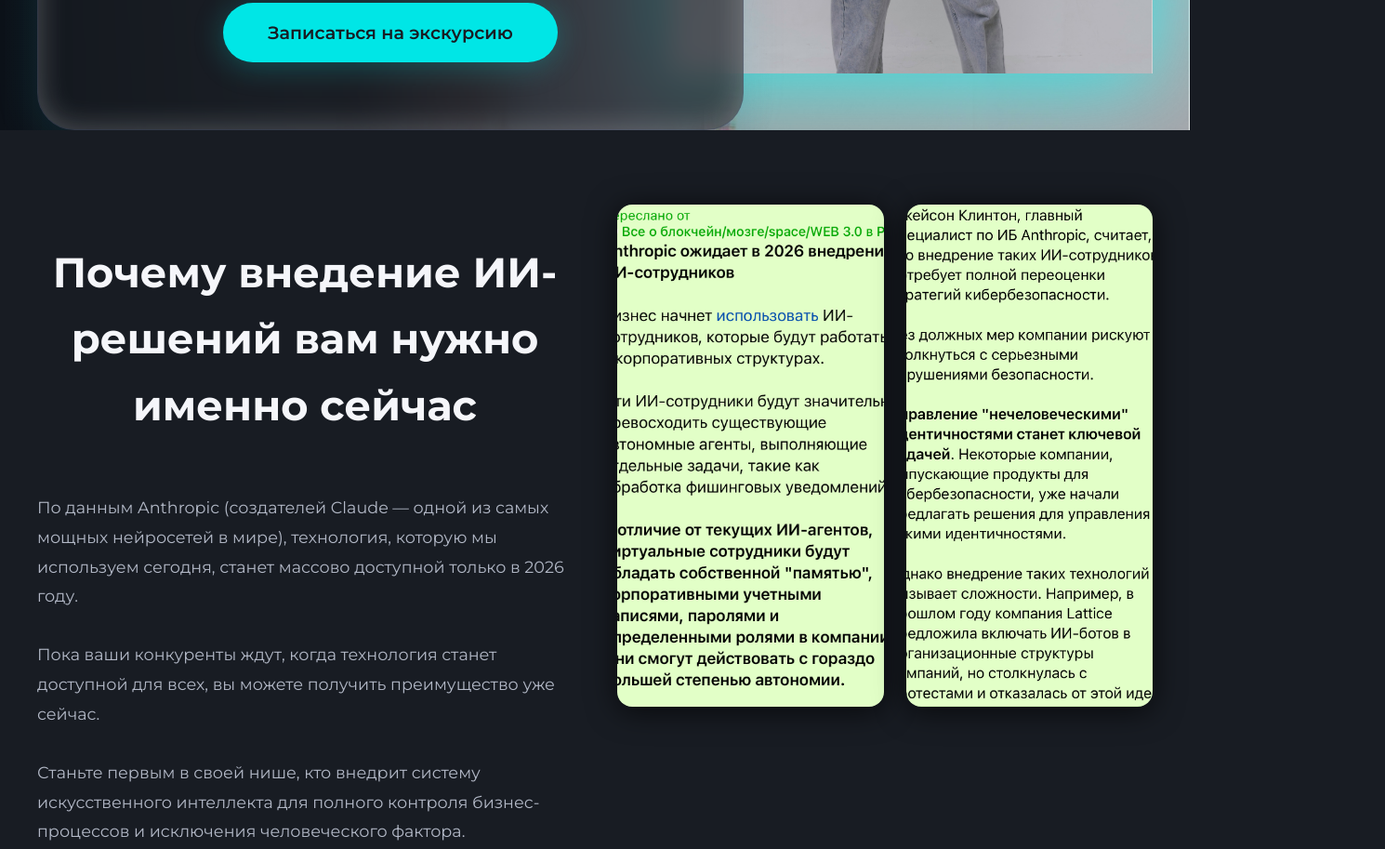
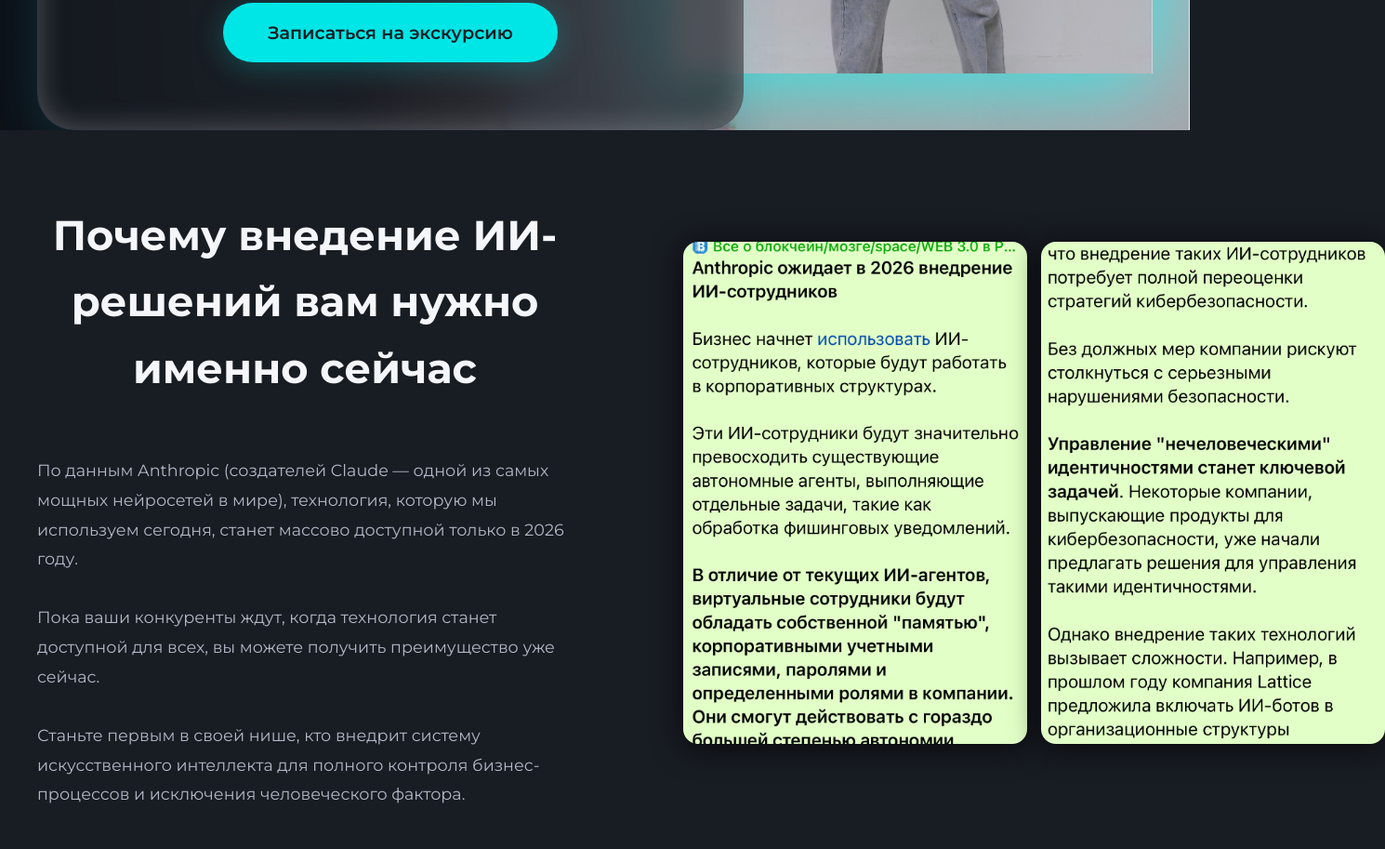
Before and after one commit to AgentSmoki/neuroimpuls, a plain HTML site: page index.html in a window 1280 px wide. Shown: the part 728-1641 px from the top of the page at 93% size, 1490 px wide, since content can reach past the window. Drawn offline with Linux system fonts and the light colour scheme.

Commit message:
V2.6 исправление размера фото антропика

```diff
--- a/styles.css
+++ b/styles.css
@@ -197,7 +197,7 @@ header.hero {
 
 /* Sections */
 section {
-  padding: 80px 0;
+  padding: 40px 0;
   background: transparent;
   margin: 0;
   position: relative;
@@ -446,10 +446,18 @@ h3 {
 
 .why-now-photo-wrap {
   height: 540px;
+  width: 370px;
   display: flex;
   border-radius: 16px;
   overflow: hidden;
   box-shadow: var(--shadow);
+  margin-left: auto;
+  margin-right: -80px;
+  margin-top: 80px;
+}
+.why-now-photo-wrap:last-child {
+
+  margin-right: -250px;
 }
 
 .why-now-photo {
```
